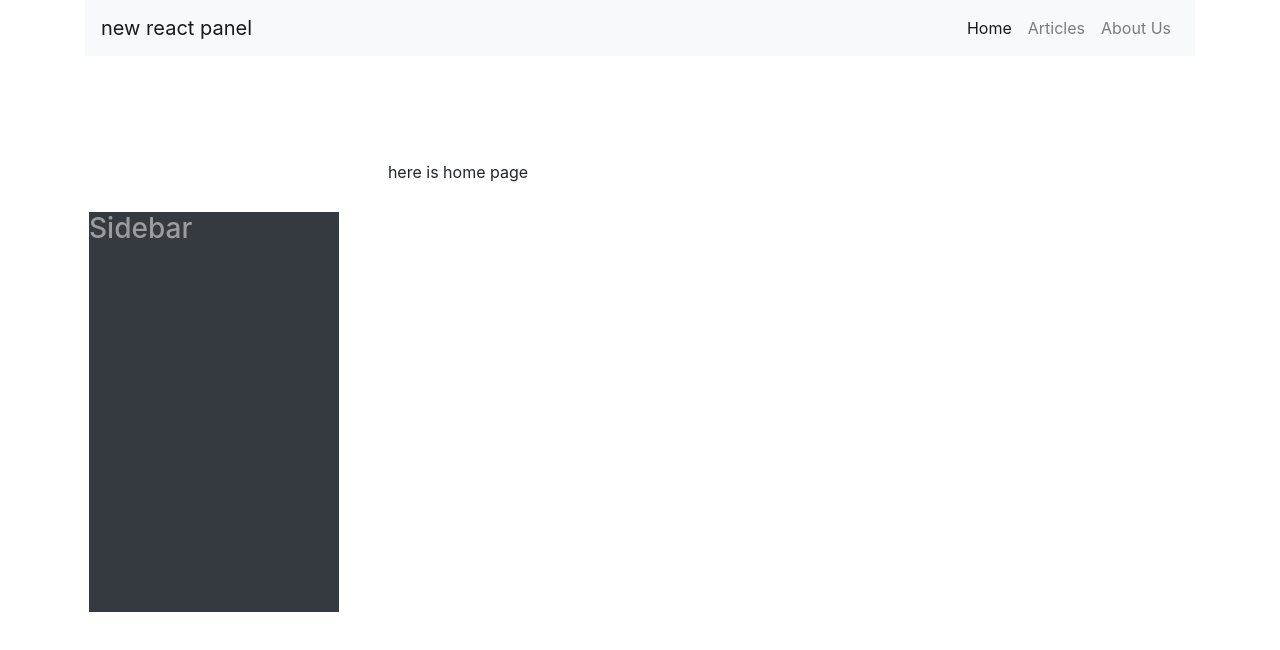
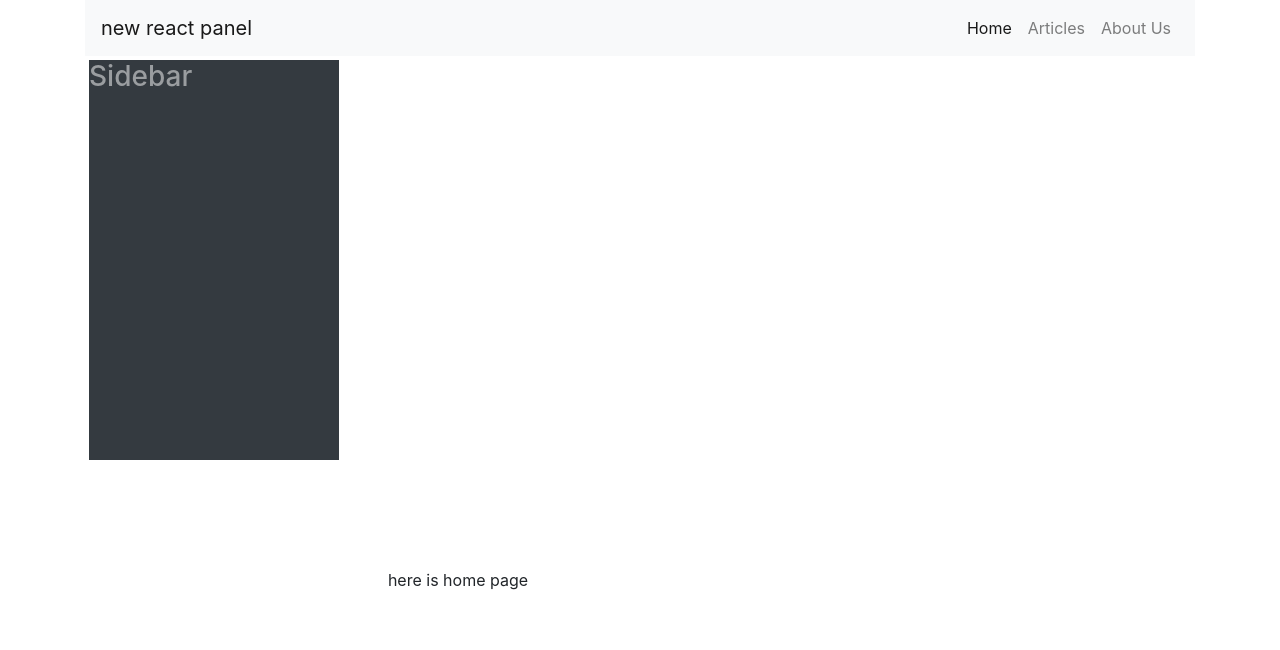
Before and after one commit to FatemehSalmani/new-react-panel, a React (Create React App) app: page / in a window 1280 px wide. Shown: the top 650 px of the page. Built offline with nearby package versions, Linux system fonts and the light colour scheme.

Commit message:
update Template.jsx

```diff
--- a/src/components/Template.jsx
+++ b/src/components/Template.jsx
@@ -6,13 +6,13 @@ function Template({ children }) {
 
    <div class="container">
         <NavBar/>
-
+        <SideBar/>
         <div class="row">
     <div id="content" class="d-inline m-lg-2 col-lg-8 col-md-9 col-sm-6 col-xs-12">
                 {children}
      </div>
     </div>
-      <SideBar/>
+
   </div>
 
   )
```
